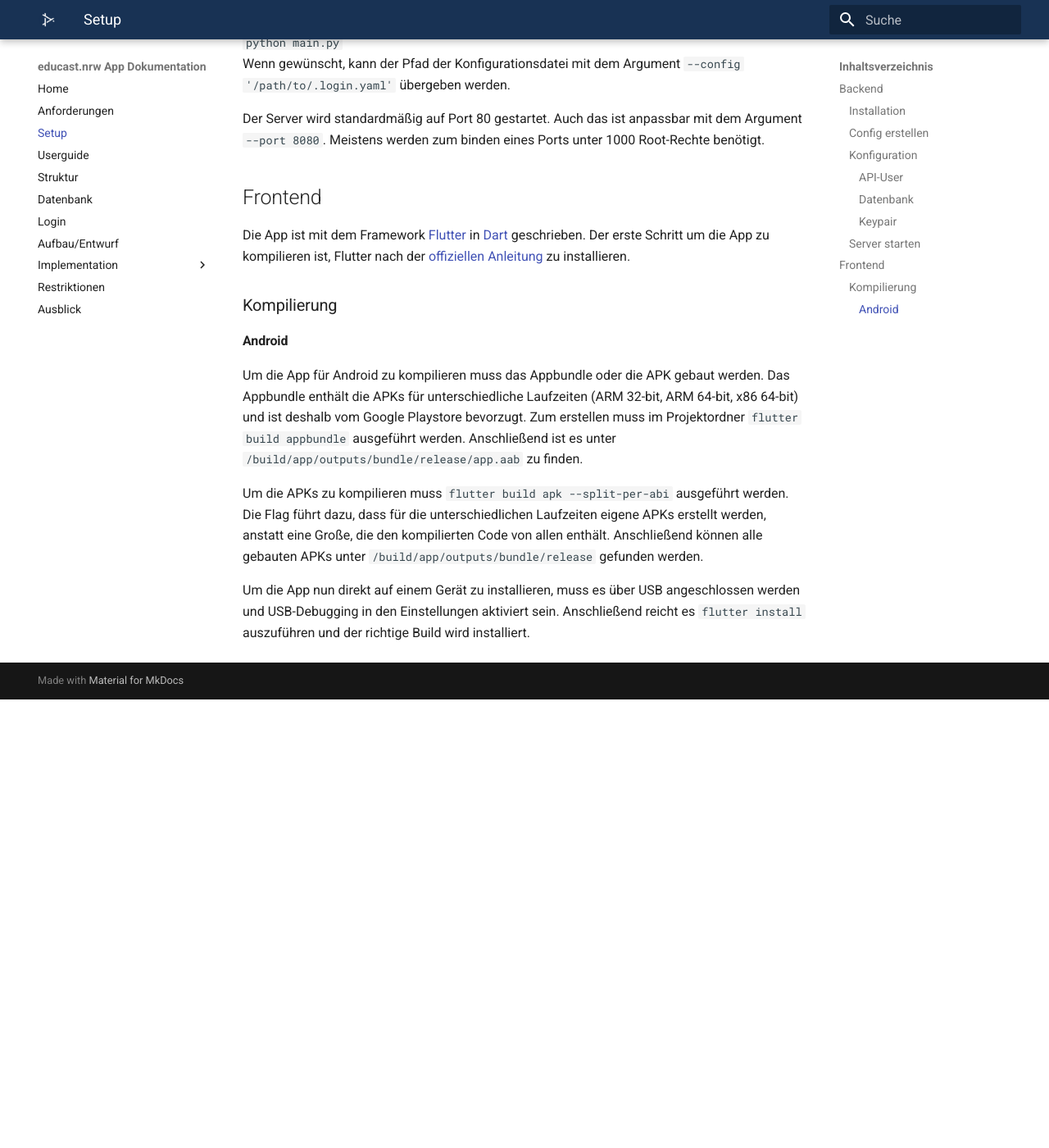
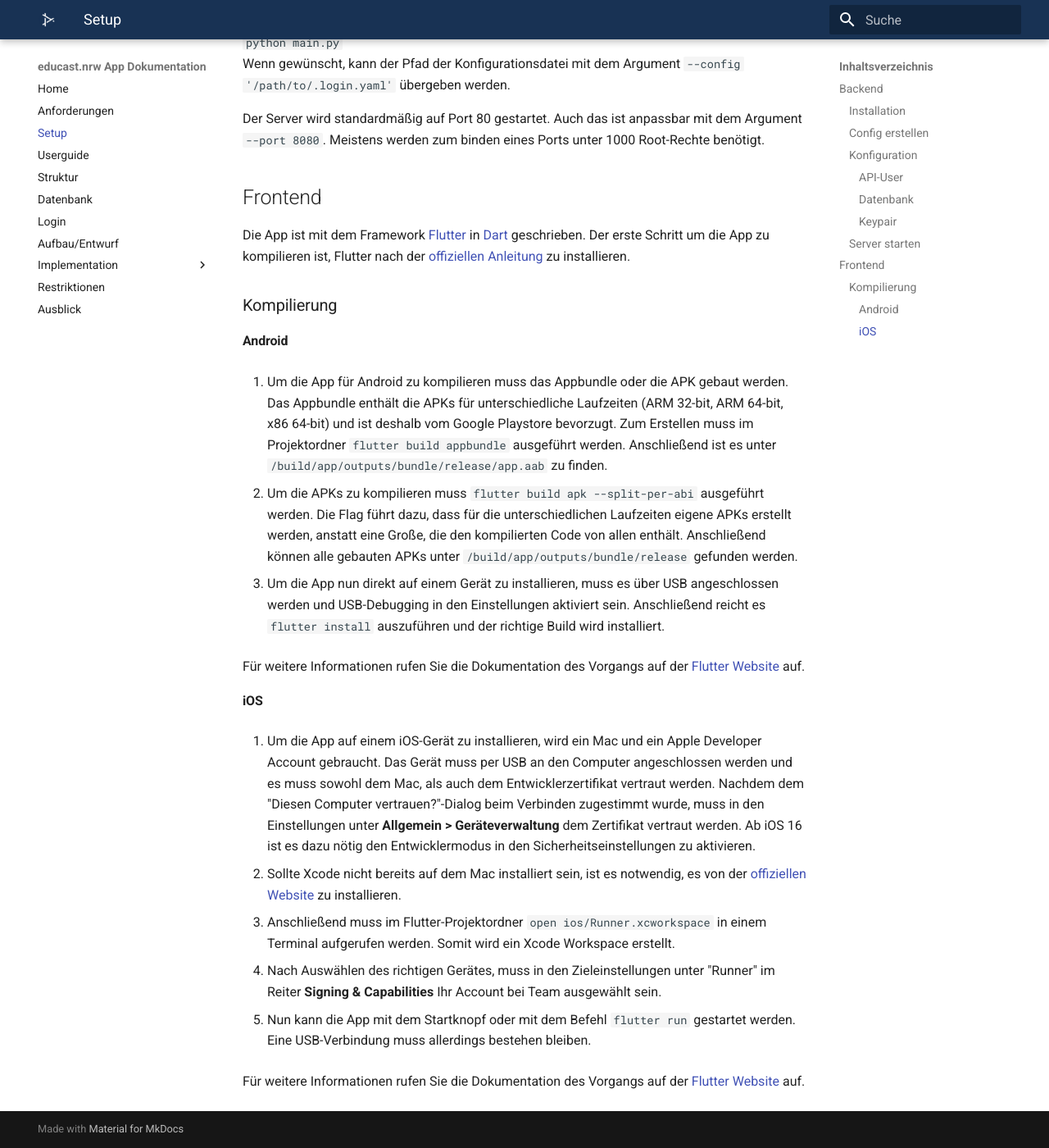
Before and after one commit to educastmobileapp/docs, an MkDocs documentation site: the page built from docs/setup.md, in a window 1280 px wide and 1400 px high, scrolled down 1808 px. Shown: the whole window at 82% size. Built offline with MkDocs 1.6.1 and Material for MkDocs 9.7.7, drawn with Linux system fonts in a browser that asks for light colours; before the commit the page ends 2661 px from its top, so only the background shows below that.

Commit message:
Add iOS deployment section

```diff
--- a/docs/setup.md
+++ b/docs/setup.md
@@ -66,8 +66,24 @@ Die App ist mit dem Framework [Flutter](https://flutter.dev/) in [Dart](https://
 ### Kompilierung
 
 #### Android
-Um die App für Android zu kompilieren muss das Appbundle oder die APK gebaut werden. Das Appbundle enthält die APKs für unterschiedliche Laufzeiten (ARM 32-bit, ARM 64-bit, x86 64-bit) und ist deshalb vom Google Playstore bevorzugt. Zum erstellen muss im Projektordner `flutter build appbundle` ausgeführt werden. Anschließend ist es unter `/build/app/outputs/bundle/release/app.aab` zu finden.
+1. Um die App für Android zu kompilieren muss das Appbundle oder die APK gebaut werden. Das Appbundle enthält die APKs für unterschiedliche Laufzeiten (ARM 32-bit, ARM 64-bit, x86 64-bit) und ist deshalb vom Google Playstore bevorzugt. Zum Erstellen muss im Projektordner `flutter build appbundle` ausgeführt werden. Anschließend ist es unter `/build/app/outputs/bundle/release/app.aab` zu finden.
 
-Um die APKs zu kompilieren muss `flutter build apk --split-per-abi` ausgeführt werden. Die Flag führt dazu, dass für die unterschiedlichen Laufzeiten eigene APKs erstellt werden, anstatt eine Große, die den kompilierten Code von allen enthält. Anschließend können alle gebauten APKs unter `/build/app/outputs/bundle/release` gefunden werden.
+2. Um die APKs zu kompilieren muss `flutter build apk --split-per-abi` ausgeführt werden. Die Flag führt dazu, dass für die unterschiedlichen Laufzeiten eigene APKs erstellt werden, anstatt eine Große, die den kompilierten Code von allen enthält. Anschließend können alle gebauten APKs unter `/build/app/outputs/bundle/release` gefunden werden.
 
-Um die App nun direkt auf einem Gerät zu installieren, muss es über USB angeschlossen werden und USB-Debugging in den Einstellungen aktiviert sein. Anschließend reicht es `flutter install` auszuführen und der richtige Build wird installiert.
+3. Um die App nun direkt auf einem Gerät zu installieren, muss es über USB angeschlossen werden und USB-Debugging in den Einstellungen aktiviert sein. Anschließend reicht es `flutter install` auszuführen und der richtige Build wird installiert.
+
+Für weitere Informationen rufen Sie die Dokumentation des Vorgangs auf der [Flutter Website](https://docs.flutter.dev/deployment/android#building-the-app-for-release) auf.
+
+#### iOS
+1. Um die App auf einem iOS-Gerät zu installieren, wird ein Mac und ein Apple Developer Account gebraucht. Das Gerät muss per USB an den Computer angeschlossen werden und es muss sowohl dem Mac, als auch dem Entwicklerzertifikat vertraut werden. Nachdem dem "Diesen Computer vertrauen?"-Dialog beim Verbinden zugestimmt wurde, muss in den Einstellungen unter **Allgemein > Geräteverwaltung** dem Zertifikat vertraut werden. Ab iOS 16 ist es dazu nötig den Entwicklermodus in den Sicherheitseinstellungen zu aktivieren.
+
+2. Sollte Xcode nicht bereits auf dem Mac installiert sein, ist es notwendig, es von der [offiziellen Website](https://developer.apple.com/xcode/) zu installieren.
+
+3. Anschließend muss im Flutter-Projektordner `open ios/Runner.xcworkspace` in einem Terminal aufgerufen werden. Somit wird ein Xcode Workspace erstellt.
+
+4. Nach Auswählen des richtigen Gerätes, muss in den Zieleinstellungen unter "Runner" im Reiter **Signing & Capabilities** Ihr Account bei Team ausgewählt sein.
+
+5. Nun kann die App mit dem Startknopf oder mit dem Befehl `flutter run` gestartet werden. Eine USB-Verbindung muss allerdings bestehen bleiben.
+
+
+Für weitere Informationen rufen Sie die Dokumentation des Vorgangs auf der [Flutter Website](https://docs.flutter.dev/get-started/install/macos#deploy-to-ios-devices) auf.
```
